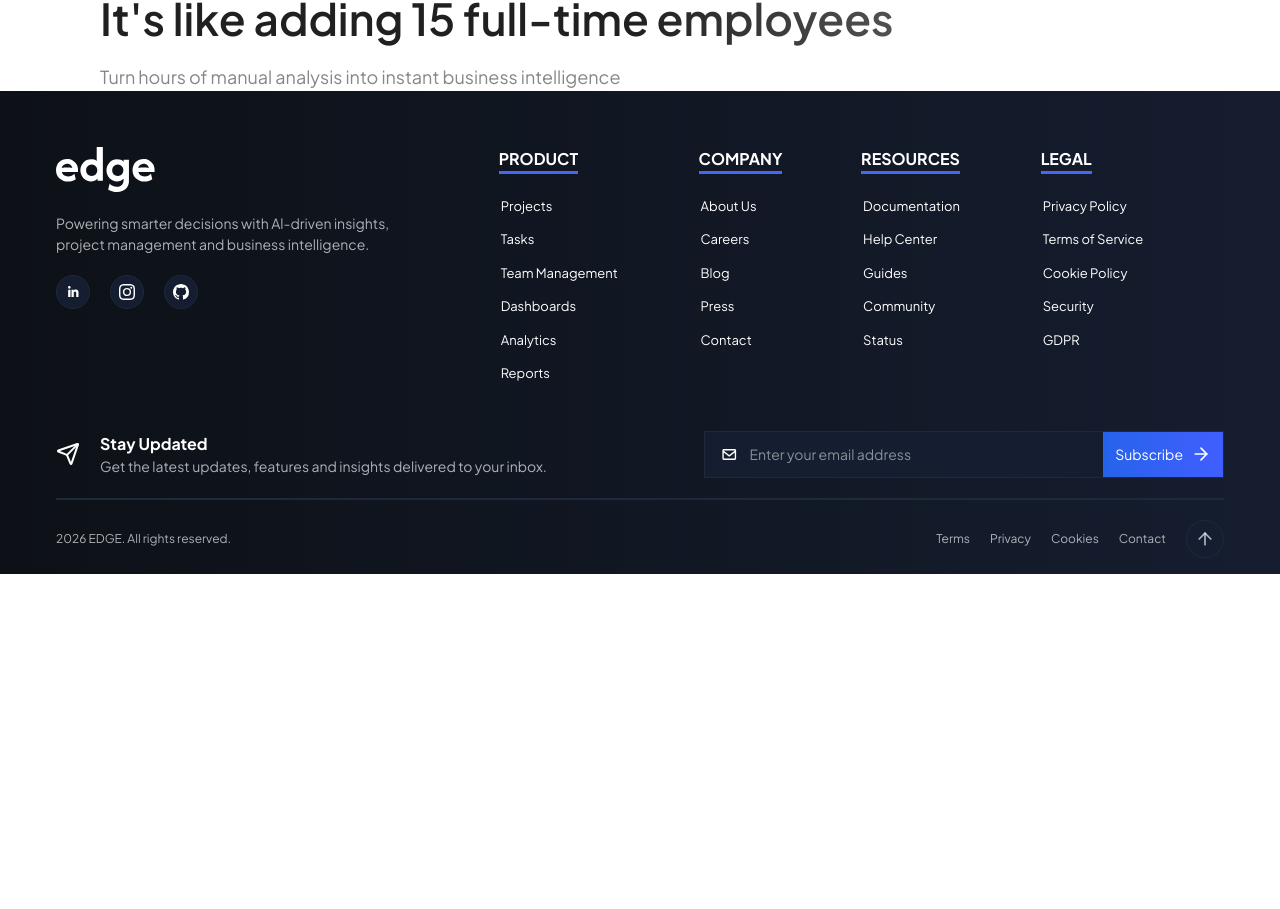
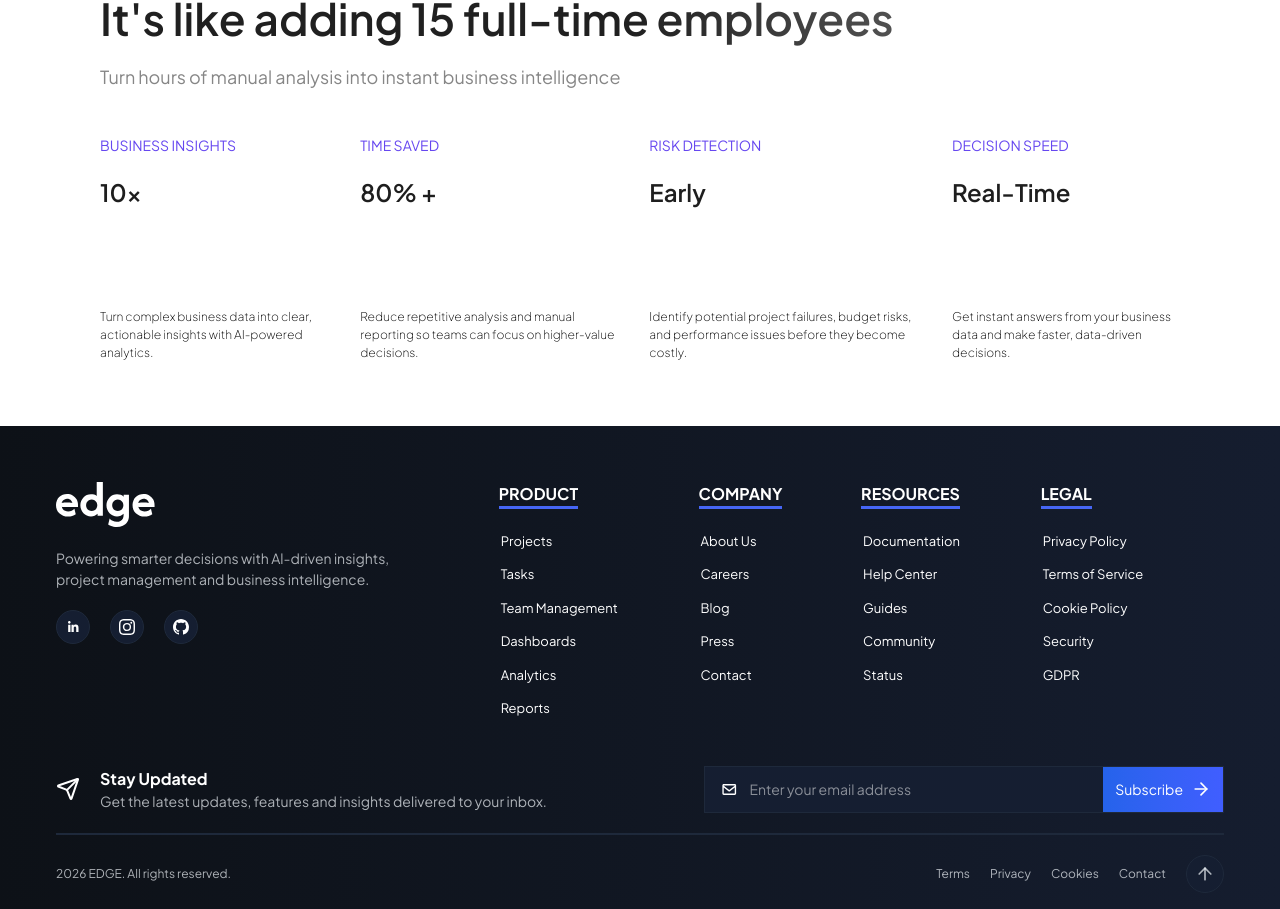
Before and after one commit to Codejourney01/Edge, a React (Vite) app in the folder website/: page / in a window 1280 px wide. Shown: the part 2475-3384 px from the top of the page. Before the commit the page ends 3049 px from the top, so only its background shows below. Built offline with nearby package versions, Linux system fonts and the light colour scheme.

Commit message:
Added Stats_section

```diff
--- a/website/src/components/StatsSection.jsx
+++ b/website/src/components/StatsSection.jsx
@@ -1,13 +1,41 @@
 import React from 'react'
+import Statcard from './ui/Statcard'
 
 
 export default function StatsSection() {
+    const stats_data=[
+        {
+            heading:"Business Insights",
+            insights:"10x",
+            info:"Turn complex business data into clear, actionable insights with AI-powered analytics."
+        },
+        {
+            heading:"TIME SAVED",
+            insights:"80% +",
+            info:"Reduce repetitive analysis and manual reporting so teams can focus on higher-value decisions."
+        },
+        {
+            heading:"RISK DETECTION",
+            insights:"Early",
+            info:"Identify potential project failures, budget risks, and performance issues before they become costly."
+        },
+        {
+            heading:"DECISION SPEED",
+            insights:"Real-Time",
+            info:"Get instant answers from your business data and make faster, data-driven decisions."
+        }
+    ]
   return (
     <div className='w-full px-7 pt-22 md:pt-20 md:px-25'>
              <h1 className="font-semibold bg-[linear-gradient(90deg,#202020_49%,#868686_100%)] bg-clip-text text-transparent text-[24px] md:text-[44px]">
         It's like adding 15 full-time employees
       </h1>
       <p className='text-[#868686] text-sm md:text-lg pt-3'>Turn hours of manual analysis into instant business intelligence</p>
+      <div className='mt-11 mb-12 flex flex-col lg:flex-row gap-8'>
+        {stats_data.map((item) => (
+         <Statcard heading={item.heading} info={item.info} insights={item.insights} />
+    ))}
+      </div>
     </div>
   )
 }
--- /dev/null
+++ b/website/src/components/ui/Statcard.jsx
@@ -0,0 +1,14 @@
+import React from 'react'
+
+export default function Statcard({heading,insights,info}) {
+  return (
+    <div className='flex flex-col gap-2 border-b border-gray-300 md:border-none'>
+        <h4 className='text-[#6647F0] text-[14px] uppercase'>{heading}</h4>
+
+        <h2 className='text-primary text-2xl font-semibold pt-3'>{insights}</h2>
+        <p className='text-[#000000] font-extralight text-[12px] pt-1 pb-4 md:pt-23'>{info}</p>
+
+
+    </div>
+  )
+}
```
